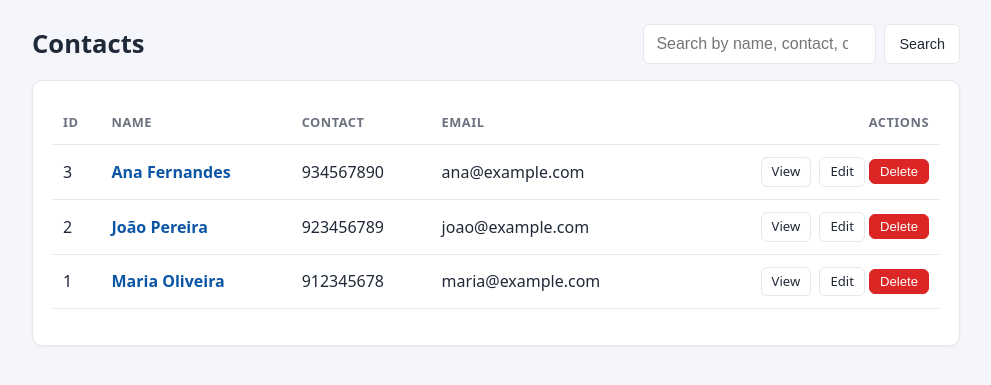
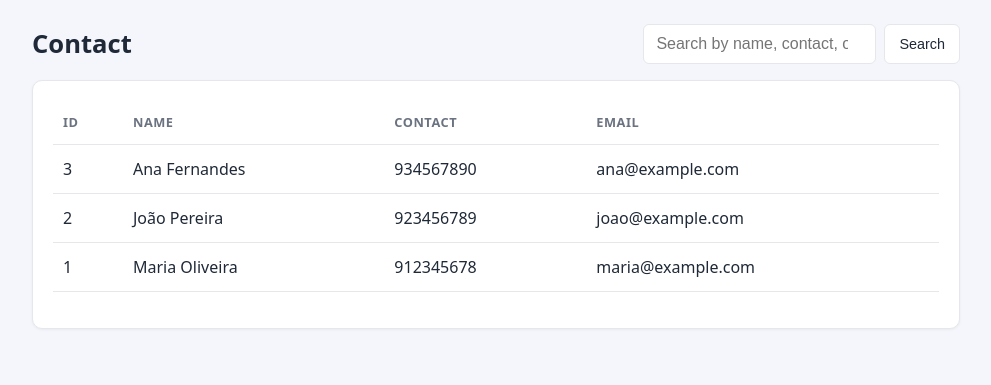
Before and after one commit to GabrielBerg4mini/contact-management, a Laravel app: page /contacts in a window 1280 px wide. Shown: the part 65-450 px from the top of the page, without its empty margins (144-1135 px from the left). Run offline with Laravel 10, Linux system fonts and the light colour scheme; data comes from the database, SQL or seed files in the repository.

Commit message:
feat: hide contact links and actions from guests on the index page.

```diff
--- a/src/resources/views/contacts/index.blade.php
+++ b/src/resources/views/contacts/index.blade.php
@@ -1,10 +1,10 @@
 @extends('layouts.app')
 
-@section('title', 'Contacts')
+@section('title', 'Contact')
 
 @section('content')
 <div class="page-head">
-    <h1>Contacts</h1>
+    <h1>Contact</h1>
     <form method="GET" action="{{ route('contacts.index') }}" class="search">
         <input type="search" name="search" value="{{ $search }}" class="input input--search"
             placeholder="Search by name, contact, or email...">
@@ -20,16 +20,23 @@
                 <th>Name</th>
                 <th>Contact</th>
                 <th>Email</th>
-                <th class="text-right">Actions</th>
+                @auth <th class="text-right">Actions</th> @endauth
             </tr>
         </thead>
         <tbody>
             @forelse ($contacts as $contact)
             <tr>
                 <td>{{ $contact->id }}</td>
-                <td><a class="name-link" href="{{ route('contacts.show', $contact) }}">{{ $contact->name }}</a></td>
+                <td>
+                    @auth
+                    <a class="name-link" href="{{ route('contacts.show', $contact) }}">{{ $contact->name }}</a>
+                    @else
+                    {{ $contact->name }}
+                    @endauth
+                </td>
                 <td>{{ $contact->contact }}</td>
                 <td>{{ $contact->email }}</td>
+                @auth
                 <td class="text-right">
                     <a class="btn btn--sm" href="{{ route('contacts.show', $contact) }}">View</a>
                     <a class="btn btn--sm" href="{{ route('contacts.edit', $contact) }}">Edit</a>
@@ -40,10 +47,11 @@
                         <button class="btn btn--sm btn--danger" type="submit">Delete</button>
                     </form>
                 </td>
+                @endauth
             </tr>
             @empty
             <tr>
-                <td colspan="5" class="empty">No contact found.</td>
+                <td colspan="{{ auth()->check() ? 5 : 4 }}" class="empty">No contact found.</td>
             </tr>
             @endforelse
         </tbody>
```
